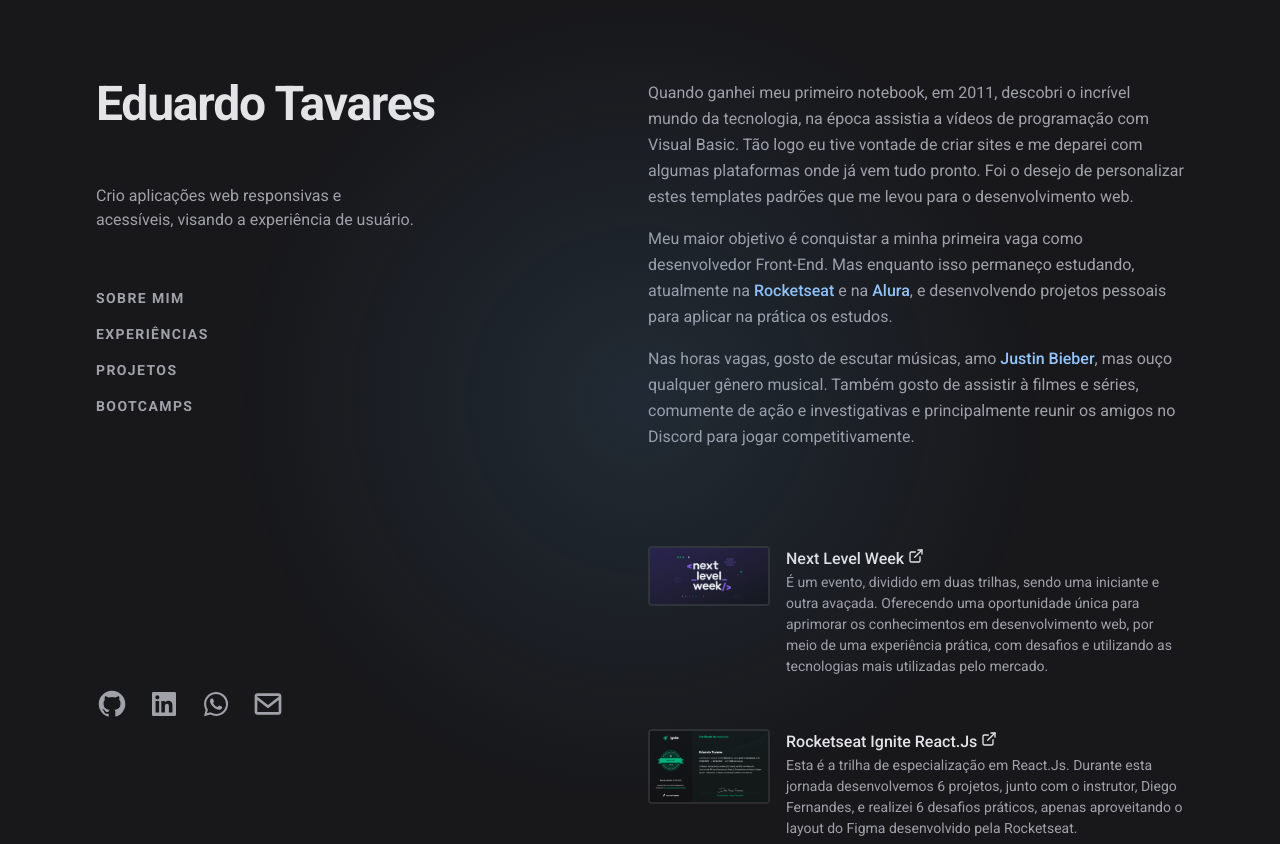
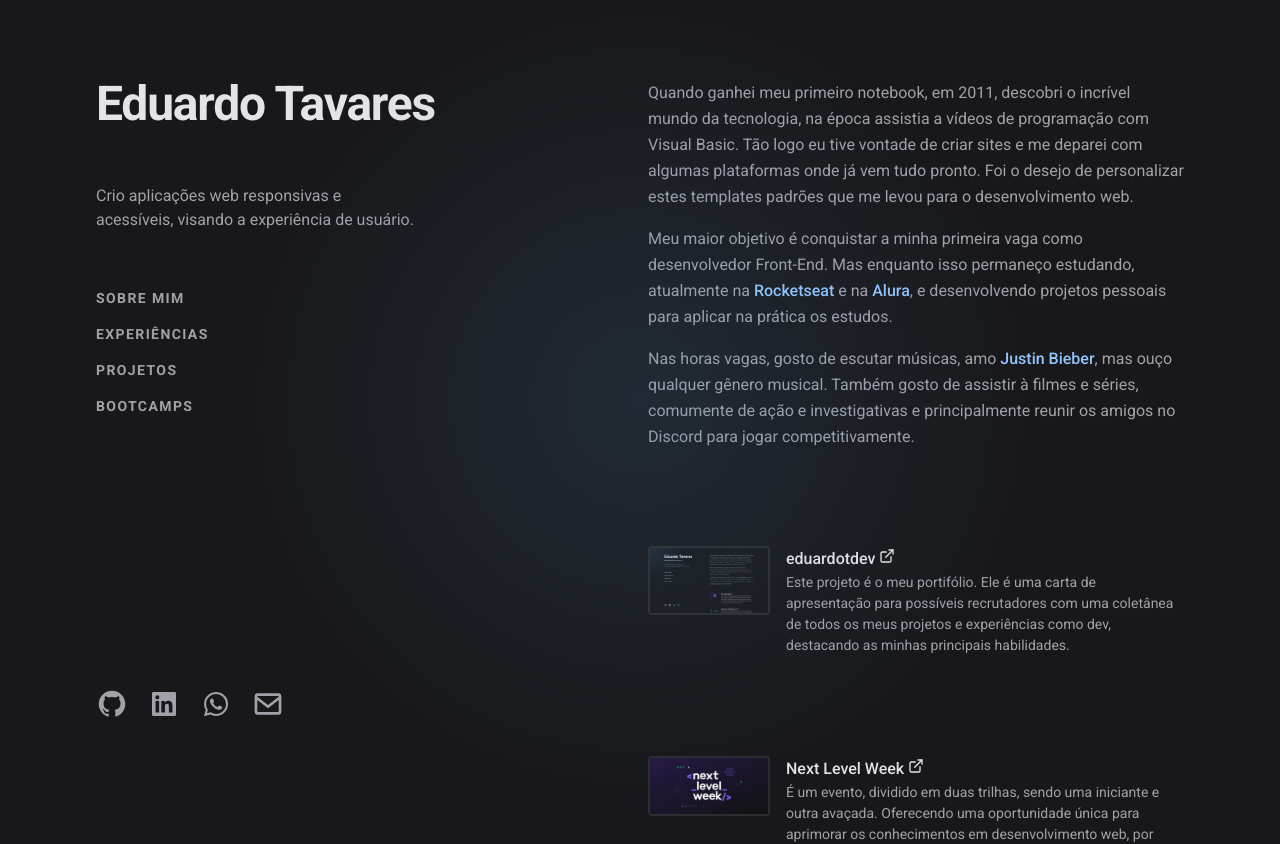
Before and after one commit to odudas/eduardotdev, a Next.js app: page / in a window 1280 px wide. Shown: the top 844 px of the page. Built offline with nearby package versions, Linux system fonts and the light colour scheme.

Commit message:
create project section

```diff
--- a/src/app/page.tsx
+++ b/src/app/page.tsx
@@ -1,4 +1,5 @@
 import { AboutMe } from '@/components/AboutMe'
+import { Projects } from '@/components/Projects'
 import { Bootcamps } from '@/components/Bootcamps'
 
 export default function Home() {
@@ -6,6 +7,8 @@
     <main className="w-1/2 py-20">
       <AboutMe />
 
+      <Projects />
+
       <Bootcamps />
     </main>
   )
--- a/src/components/Bootcamps/BootcampCard.tsx
+++ b/src/components/BootcampProjectCard.tsx
@@ -2,7 +2,7 @@
 
 import Image from 'next/image'
 
-import { TechnologieFlag } from '../TechnologieFlag'
+import { TechnologieFlag } from './TechnologieFlag'
 
 interface BootcampCardProps {
   title: string
@@ -13,7 +13,7 @@
   technologies?: string[]
 }
 
-export function BootcampCard({
+export function BootcampProjectCard({
   title,
   description,
   imageSrc,
--- a/src/components/Bootcamps/index.tsx
+++ b/src/components/Bootcamps/index.tsx
@@ -1,4 +1,4 @@
-import { BootcampCard } from './BootcampCard'
+import { BootcampProjectCard } from '../BootcampProjectCard'
 
 export function Bootcamps() {
   return (
@@ -8,7 +8,7 @@
       <div>
         <ul className="group/list">
           <li className="mb-12 transition-all hover:!opacity-100 group-hover/list:opacity-50">
-            <BootcampCard
+            <BootcampProjectCard
               link="#"
               imageSrc={`/bootcamps/nlw.png`}
               altText=""
@@ -17,7 +17,7 @@
             />
           </li>
           <li className="mb-12 transition-all hover:!opacity-100 group-hover/list:opacity-50">
-            <BootcampCard
+            <BootcampProjectCard
               link="#"
               imageSrc={`/bootcamps/ignite-reactjs.png`}
               altText=""
--- /dev/null
+++ b/src/components/Projects/index.tsx
@@ -0,0 +1,23 @@
+import { BootcampProjectCard } from '../BootcampProjectCard'
+
+export function Projects() {
+  return (
+    <section id="bootcamps" className="mb-24 scroll-mt-24">
+      <div></div>
+
+      <div>
+        <ul className="group/list">
+          <li className="mb-12 transition-all hover:!opacity-100 group-hover/list:opacity-50">
+            <BootcampProjectCard
+              link="#"
+              imageSrc={`/bootcamps/eduardotdev.png`}
+              altText=""
+              title="eduardotdev"
+              description="Este projeto é o meu portifólio. Ele é uma carta de apresentação para possíveis recrutadores com uma coletânea de todos os meus projetos e experiências como dev, destacando as minhas principais habilidades."
+            />
+          </li>
+        </ul>
+      </div>
+    </section>
+  )
+}
```
Also changed, not shown: public/bootcamps/eduardotdev.png (added).
